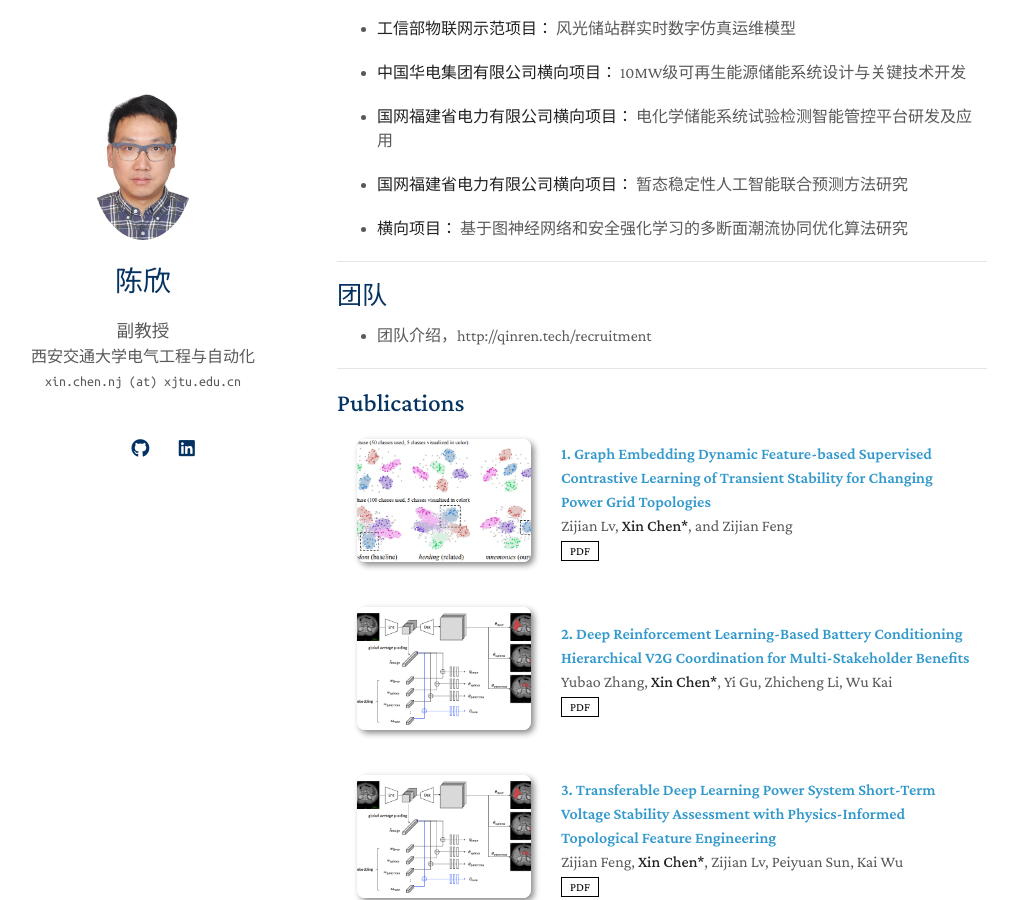
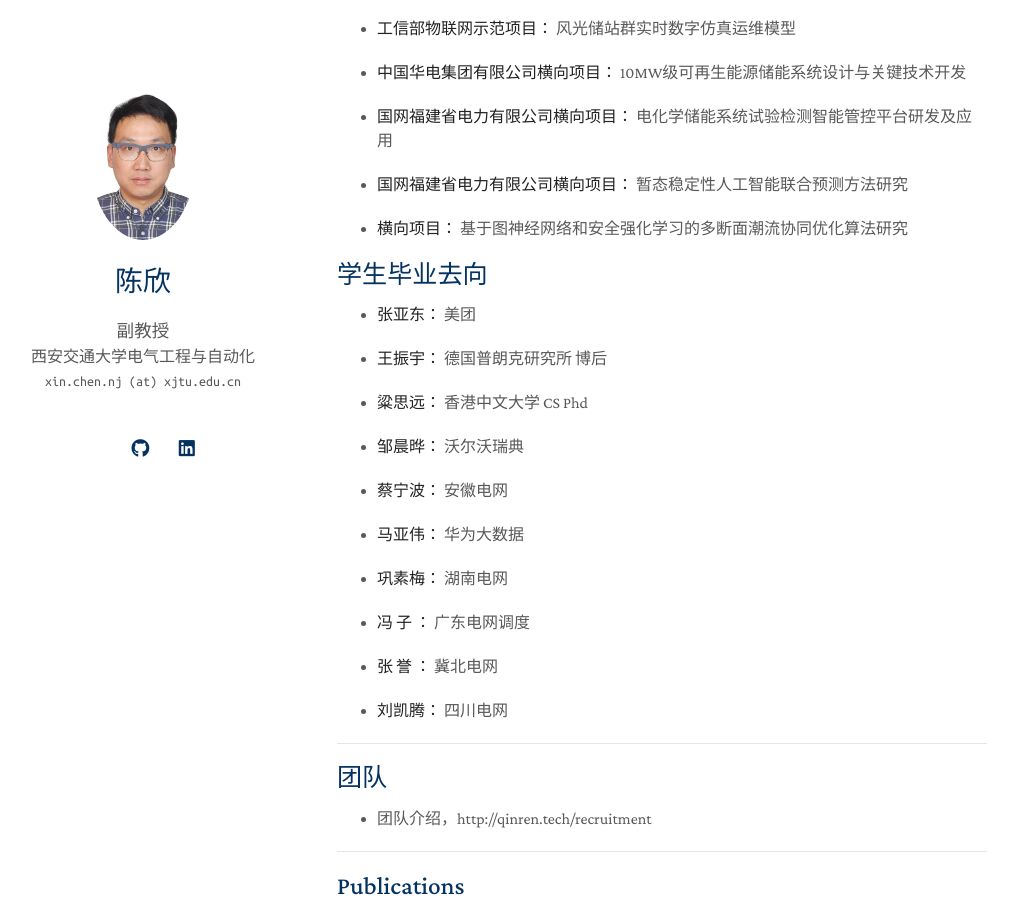
Before and after one commit to IntelligentEnergy/IntelligentEnergy.github.io, a Jekyll site: the page built from index.md, in a window 1280 px wide and 900 px high, scrolled down 1737 px. Shown: the whole window, without its empty margins (133-1151 px from the left). Built offline with Jekyll 4.4.1, drawn with Linux system fonts in a browser that asks for light colours; nearby versions of some CDN libraries; a style sheet for code colours, icons or effects is not loaded; our own code applies the rules of GitHub Pages for plain Markdown files.

Commit message:
Update index.md

```diff
--- a/index.md
+++ b/index.md
@@ -85,6 +85,28 @@ layout: homepage
 
 - **横向项目：** 基于图神经网络和安全强化学习的多断面潮流协同优化算法研究
 
+## 学生毕业去向
+
+- **张亚东：** 美团
+
+- **王振宇：** 德国普朗克研究所  博后
+
+- **粱思远：** 香港中文大学 CS Phd
+
+- **邹晨晔：** 沃尔沃瑞典
+
+- **蔡宁波：** 安徽电网
+
+- **马亚伟：** 华为大数据
+
+- **巩素梅：** 湖南电网
+
+- **冯 子 ：** 广东电网调度
+
+- **张 誉 ：** 冀北电网
+
+- **刘凯腾：** 四川电网
+
 ---
 ## 团队
 <ul style="margin:0 0 20px;">
```
